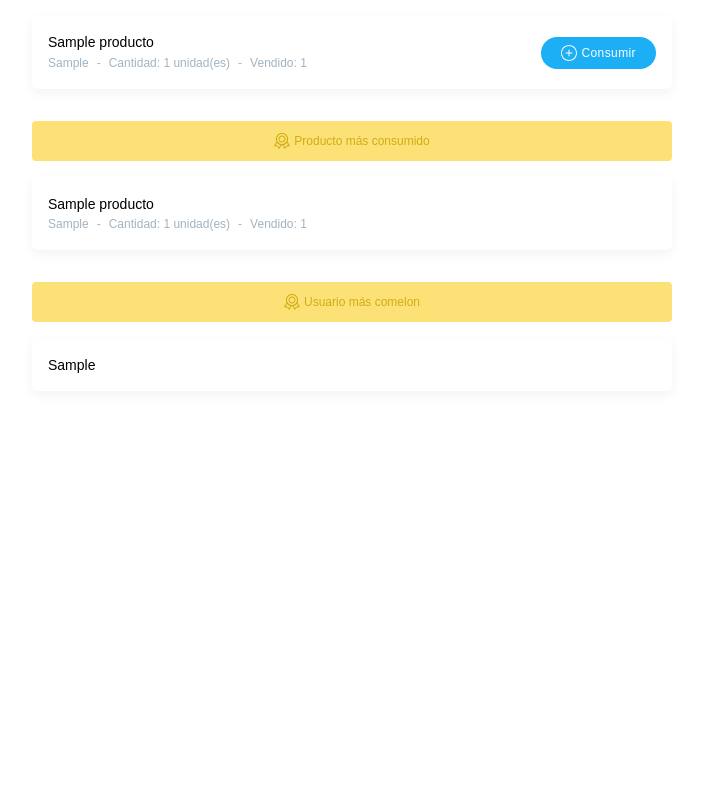
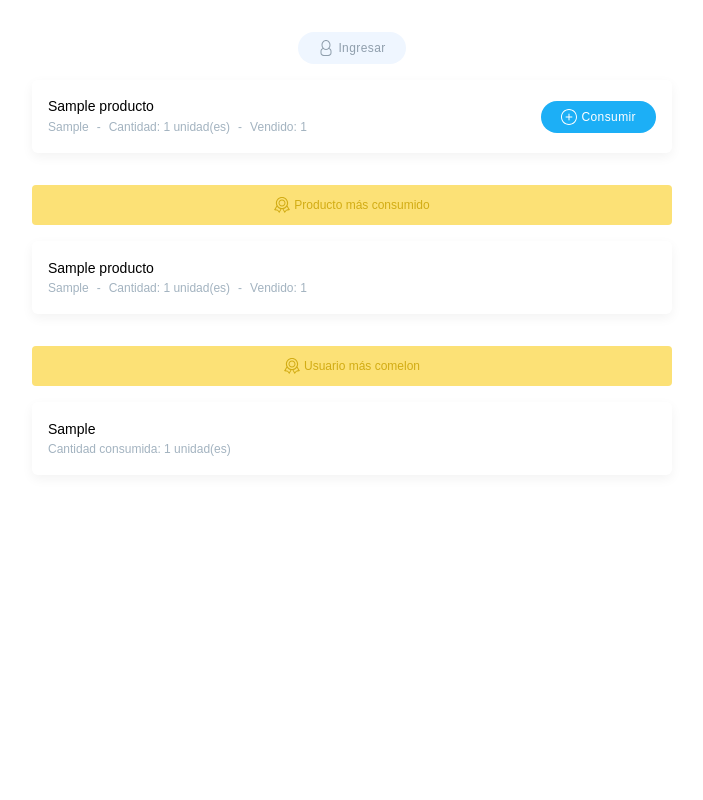
Before and after one commit to alelles16/food_manager, a Django app: page / in a window 1280 px wide. Shown: the whole page, without its empty margins (288-991 px from the left). Run offline with Django 3.2, Linux system fonts and the light colour scheme; tables that the repository leaves empty hold one stand-in row (values such as "Sample post").

Commit message:
Implemens Logout

```diff
--- a/foodManager/models.py
+++ b/foodManager/models.py
@@ -30,4 +30,4 @@ class Registro (models.Model):
         super(Registro, self).save(*args, **kwargs)
 
     def __str__ (self):
-        return '{} - {}'.format(self.producto.nombre, self.cantidad_comprada)
+        return '{} - {} - {}'.format(self.producto.nombre, self.usuario.first_name, self.cantidad_comprada)
--- a/foodManager/static/css/foodManager.css
+++ b/foodManager/static/css/foodManager.css
@@ -55,6 +55,28 @@ button {
     color: #c9bf03;
 }
 
+header.wheader {
+    display: flex;
+    flex-direction: column;
+    align-items: center;
+    width: 100%;
+}
+
+header.wheader .wrap-header {
+    width: calc(100% - 32px);
+    max-width: 640px;
+    margin: 0;
+    padding: 16px;
+    display: flex;
+    justify-content: center;
+    align-items: center;
+}
+
+header.wheader .wrap-header p {
+    width: auto;
+    margin: 0 8px;
+}
+
 .bagde {
     padding: 12px 0;
     margin: 16px auto;
@@ -74,11 +96,12 @@ button {
     width: 100%;
     min-height: 100vh;
     display: flex;
-    justify-content: center;
+    flex-direction: column;
+    align-items: center;
 }
 
 .wrap {
-    width: 100%;
+    width: calc(100% - 32px);
     max-width: 640px;
     margin: 0;
     padding: 16px;
@@ -172,6 +195,10 @@ button {
     padding: 24px;
 }
 
+.card-form > form.form-control table {
+    margin: 12px 0;
+}
+
 .card-form > form.form-control > p {
     margin-bottom: 24px;
 }
--- a/foodManager/templates/foodManager/producto_list.html
+++ b/foodManager/templates/foodManager/producto_list.html
@@ -2,6 +2,25 @@
 {% block content %}
 {% load staticfiles %}
 <div class="wrap">
+
+    <header class="wheader">
+
+        <div class="wrap-header">
+            {% if user.is_authenticated %}
+            <p>Bienvenid@, {{ user.first_name }}!</p>
+            <a href="{% url 'logout' %}" class="btn-icon btn-gray btn-rounded">
+                <img src="{% static 'img/icons/lock-circular-padlock-outline-tool-symbol.svg' %}" alt="">
+                Salir
+            </a>
+            {% else %}
+            <a href="{% url 'login' %}" class="btn-icon btn-gray btn-rounded">
+                <img src="{% static 'img/icons/user-outline-male-symbol-of-interface.svg' %}" alt="">
+                Ingresar
+            </a>
+            {% endif %}
+        </div>
+
+    </header>
 
     <div class="list-products">
 
@@ -64,11 +83,22 @@
 
         <div class="card-list box-shadow">
 
-            <div class="info-list">
-                <div class="info-list-name">
-                    <p> {{ mas_usuario.first_name }} </p>
+            {% if mas_usuario == None %}
+                <div class="info-list">
+                    <div class="info-list-name">
+                        <p> Aún no hay compras realizadas </p>
+                    </div>
                 </div>
-            </div>
+            {% else %}
+                <div class="info-list">
+                    <div class="info-list-name">
+                        <p> {{ mas_usuario.first_name }} </p>
+                    </div>
+                    <div class="info-list-details color-gray">
+                        <p>Cantidad consumida: {{ cantidad_mas_usuario.total }} unidad(es) </p>
+                    </div>
+                </div>
+            {% endif %}
 
         </div>
 
--- a/foodManager/views.py
+++ b/foodManager/views.py
@@ -9,15 +9,27 @@ from django.contrib.auth.models import User
 def producto_list(request):
     productos = Producto.objects.order_by('-cantidad_actual')
 
-    cantidad_mas_usuario = Registro.objects.all().values('usuario').annotate(total_consumido = Sum('cantidad_comprada')).order_by('-total_consumido').first()
-    mas_usuario = User.objects.get(pk = cantidad_mas_usuario.get('usuario'))
+    def cantidad(consult):
+        return Registro.objects.all().values(consult).annotate(total = Sum('cantidad_comprada')).order_by('-total').first()
+
+    cantidad_mas_usuario = cantidad('usuario')
     print(cantidad_mas_usuario)
-    print(mas_usuario)
+    cantidad_mas_vendida = cantidad('producto')
+    print(cantidad_mas_vendida)
 
-    cantidad_mas_vendida = Registro.objects.all().values('producto').annotate(total_vendido = Sum('cantidad_comprada')).order_by('-total_vendido').first()
-    mas_vendido = Producto.objects.get(pk = cantidad_mas_vendida.get('producto'))
+    try:
+        mas_usuario = User.objects.get(pk = cantidad_mas_usuario.get('usuario'))
+    except Exception as e:
+        print(e)
+        mas_usuario = None
 
-    return render(request, 'foodManager/producto_list.html',{'productos' : productos, 'mas_vendido' : mas_vendido, 'mas_usuario' : mas_usuario})
+    try:
+        mas_vendido = Producto.objects.get(pk = cantidad_mas_vendida.get('producto'))
+    except Exception as e:
+        print(e)
+        mas_vendido = None
+
+    return render(request, 'foodManager/producto_list.html',{'productos' : productos, 'mas_vendido' : mas_vendido, 'mas_usuario' : mas_usuario, 'cantidad_mas_usuario' : cantidad_mas_usuario})
 
 @login_required
 def consumir_producto(request, pk):
--- a/mysite/urls.py
+++ b/mysite/urls.py
@@ -6,5 +6,6 @@ from django.contrib.auth import views
 urlpatterns = [
     url(r'^admin/', include(admin.site.urls)),
     url(r'^accounts/login/$', views.login, name="login"),
+    url(r'^accounts/logout/$', views.logout, name="logout", kwargs={'next_page': '/'}),
     url(r'', include('foodManager.urls')),
 ]
```
Also changed, not shown: foodManager/static/img/icons/lock-circular-padlock-outline-tool-symbol.svg (added), foodManager/static/img/icons/user-outline-male-symbol-of-interface.svg (added).
